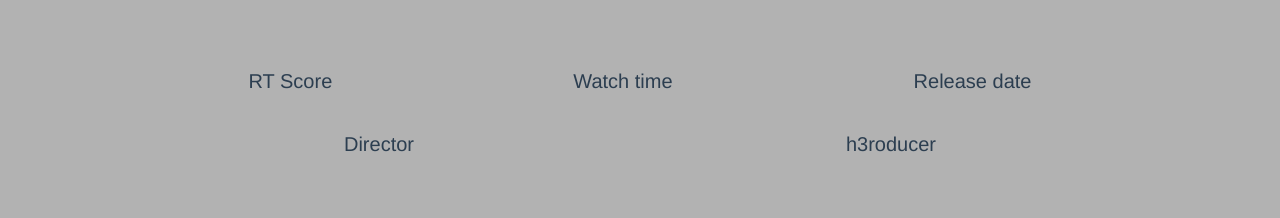
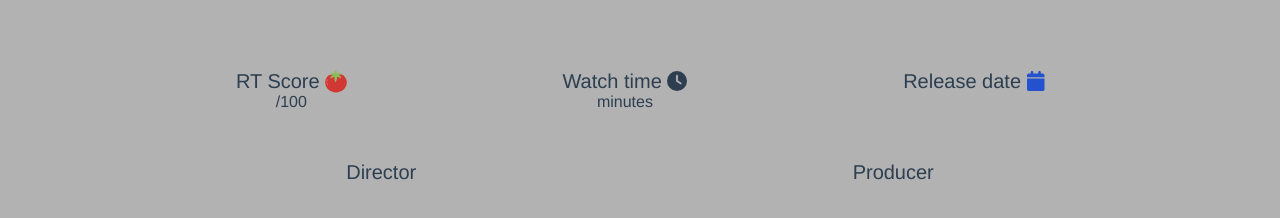
Before and after one commit to Ascryd/more_ghibli, a Vue app: page /#/ in a window 1280 px wide. Shown: the part 700-918 px from the top of the page. Before the commit the page ends 856 px from the top, so only its background shows below. Built offline with nearby package versions, Linux system fonts and the light colour scheme; no server answers.

Commit message:
Film details build

```diff
--- a/package.json
+++ b/package.json
@@ -11,7 +11,7 @@
     "@fortawesome/fontawesome-svg-core": "^6.1.1",
     "@fortawesome/free-regular-svg-icons": "^6.1.1",
     "@fortawesome/free-solid-svg-icons": "^6.1.1",
-    "@fortawesome/vue-fontawesome": "^2.0.6",
+    "@fortawesome/vue-fontawesome": "^3.0.0-5",
     "axios": "^0.27.2",
     "core-js": "^3.8.3",
     "vue": "^3.2.13",
--- a/src/components/FilmDetails.vue
+++ b/src/components/FilmDetails.vue
@@ -2,20 +2,19 @@
     <div class="details">
         <img class="banner" :src="currentFilm.movie_banner" alt="film's banner">
         <h2>{{currentFilm.title}}</h2>
-        <p>{{currentFilm.description}}</p>
+        <p class="description">{{currentFilm.description}}</p>
         <div class="infos">
             <div class="filmInfo">
-                <div>
-                    <h3>RT Score</h3>
-                    <!-- <font-awesome-icon :icon="['fas', 'phone']" /> -->
-                    <p>{{currentFilm.rt_score}}</p>
+                <div class="tomato_score">
+                    <h3>RT Score <img src="../assets/tomato.svg" alt="tomato icon"/></h3>
+                    <p>{{currentFilm.rt_score}}/100</p>
                 </div>
                 <div>
-                    <h3>Watch time</h3>
-                    <p>{{currentFilm.running_time}}</p>
+                    <h3>Watch time <font-awesome-icon icon='clock' /></h3>
+                    <p>{{currentFilm.running_time}} minutes</p>
                 </div>
                 <div>
-                    <h3>Release date</h3>
+                    <h3>Release date <font-awesome-icon class="calendar" icon='calendar' /></h3>
                     <p>{{currentFilm.release_date}}</p>
                 </div>
             </div>
@@ -25,7 +24,7 @@
                     <p>{{currentFilm.director}}</p>
                 </div>
                 <div>
-                    <h3>h3roducer</h3>
+                    <h3>Producer</h3>
                     <p>{{currentFilm.producer}}</p>
                 </div>
             </div>
@@ -54,6 +53,7 @@ import { mapState } from 'vuex'
     gap: 50px;
     width: 80%;
     margin: auto;
+    padding-bottom: 500px;
 
     .banner {
         margin: auto;
@@ -67,10 +67,14 @@ import { mapState } from 'vuex'
         font-weight: 600;
     }
 
+    .description {
+        font-size: 21px;
+    }
+
     .infos {
         display: flex;
         flex-direction: column;
-        gap: 40px;
+        gap: 50px;
         h3 {
             font-size: 20px;
         }
@@ -79,6 +83,21 @@ import { mapState } from 'vuex'
     .filmInfo {
         display: flex;
         justify-content: space-around;
+
+        .tomato_score {
+            h3 {
+                display: flex;
+                gap: 5px;
+            }
+
+            img {
+                width: 22px;
+            }
+        }
+
+        .calendar {
+            color: rgb(36, 81, 206);
+        }
     }
 
     .teamInfo {
```
Also changed, not shown: src/assets/tomato.svg (added), 1 other file (tests, documents, lock files or other folders).
